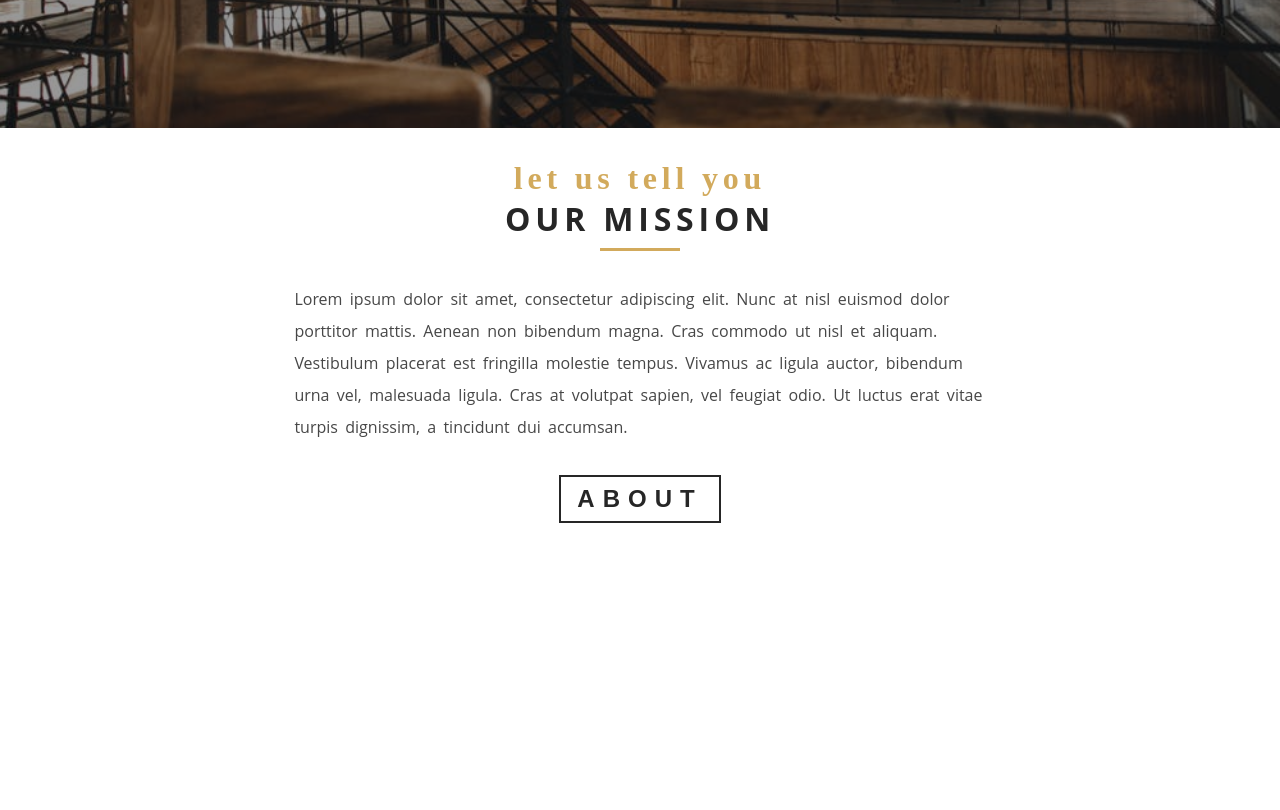
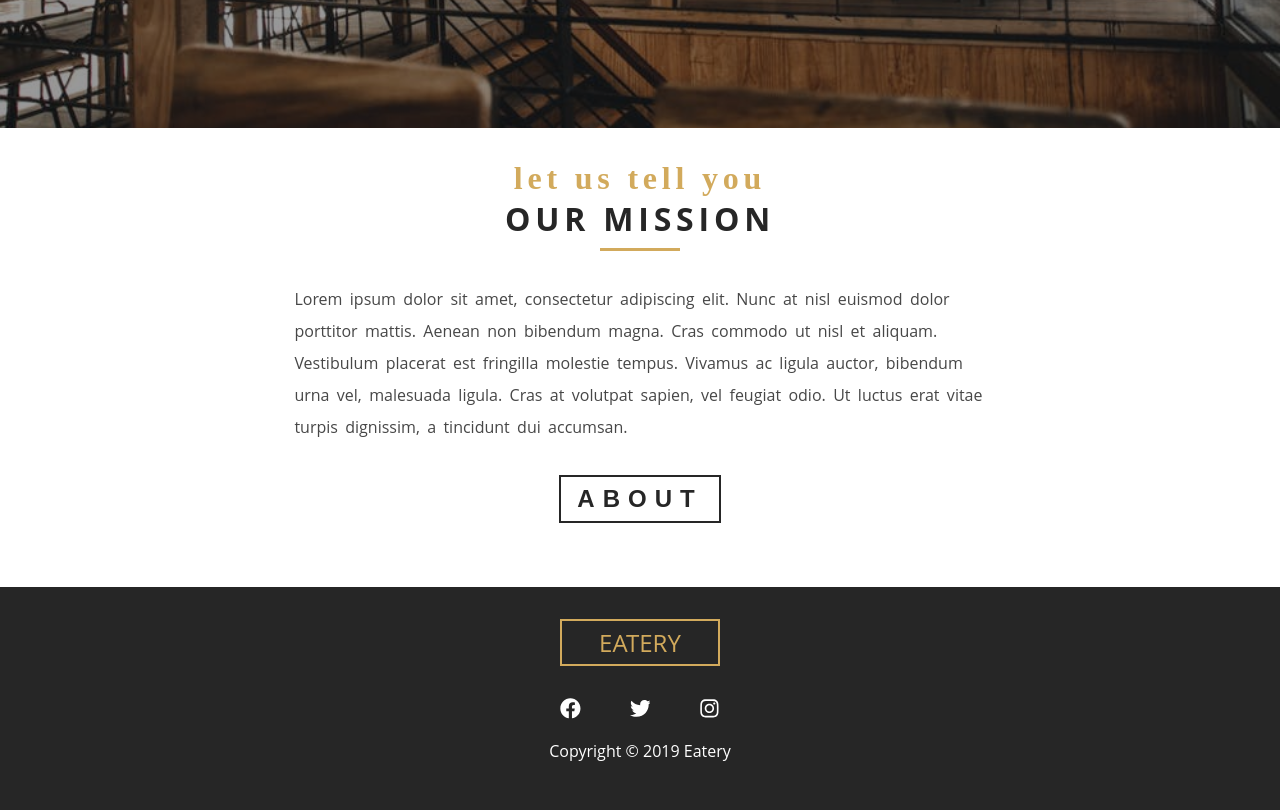
Before and after one commit to Rhjoo/gatsby-restaurant, a Gatsby site: page / in a window 1280 px wide. Shown: the part 673-1483 px from the top of the page. Before the commit the page ends 1260 px from the top, so only its background shows below. Built offline with nearby package versions, Linux system fonts and the light colour scheme; Gatsby itself is replaced by a stand-in of ours.

Commit message:
footer complete

```diff
--- /dev/null
+++ b/src/components/globals/Footer.js
@@ -0,0 +1,81 @@
+import React, { Component } from 'react'
+import styled from 'styled-components'
+import { styles } from '../../utils'
+import { FaInstagram, FaTwitter, FaFacebook } from 'react-icons/fa'
+
+export default class Footer extends Component {
+  state = {
+    icons: [
+      {
+        id: 1,
+        icon: <FaFacebook className="icon facebook-icon" />,
+        path: 'https://www.facebook.com'
+      },
+      {
+        id: 2,
+        icon: <FaTwitter className="icon twitter-icon" />,
+        path: 'https://www.twitter.com'
+      },
+      {
+        id: 3,
+        icon: <FaInstagram className="icon instagram-icon" />,
+        path: 'https://www.instagram.com'
+      }
+    ]
+  }
+  render() {
+    return (
+      <FooterWrapper>
+        <div className="title">eatery</div>
+        <div className="icons">
+          {this.state.icons.map(item =>
+            (<a href={item.path}
+                key={item.id}
+                target="_blank"
+                rel="noopener noreferrer"
+            >
+              {item.icon}
+            </a>
+            )
+          )}
+        </div>
+        <p className="copyright">copyright &copy; 2019 eatery</p>
+      </FooterWrapper>
+    )
+  }
+}
+
+const FooterWrapper = styled.footer`
+  padding: 2rem 0;
+  background: ${styles.colors.mainBlack};
+  .icons {
+    width: 10rem;
+    display: flex;
+    justify-content: space-between;
+    margin: 0 auto;
+  }
+  .icon {
+    color: ${styles.colors.mainWhite};
+    font-size: 1.3rem;
+    ${styles.transition({})};
+    &:hover {
+      color: ${styles.colors.mainWhite};
+    }
+  }
+  .copyright {
+    color: ${styles.colors.mainWhite};
+    text-transform: capitalize;
+    text-align: center;
+    margin: 1rem 0;
+  }
+  .title {
+    text-align: center;
+    width: 10rem;
+    color: ${styles.colors.mainYellow};
+    text-transform: uppercase;
+    padding: 0.3rem 1rem;
+    margin: 0 auto 2rem auto;
+    font-size: 1.5rem;
+    ${styles.border({ color: `${styles.colors.mainYellow}`})};
+  }
+`
--- a/src/components/layout.js
+++ b/src/components/layout.js
@@ -8,6 +8,7 @@ import PropTypes from "prop-types"
 // import '../sass/layout.scss'
 import { createGlobalStyle } from 'styled-components'
 import Navbar from './globals/navbar/Navbar'
+import Footer from './globals/Footer'
 
 // const Layout = ({ children }) => (
 //   <StaticQuery
@@ -48,6 +49,7 @@ const Layout = ({ children }) => {
   <GlobalStyle />
   <Navbar />
   {children}
+  <Footer />
   </React.Fragment>
 }
 
```
